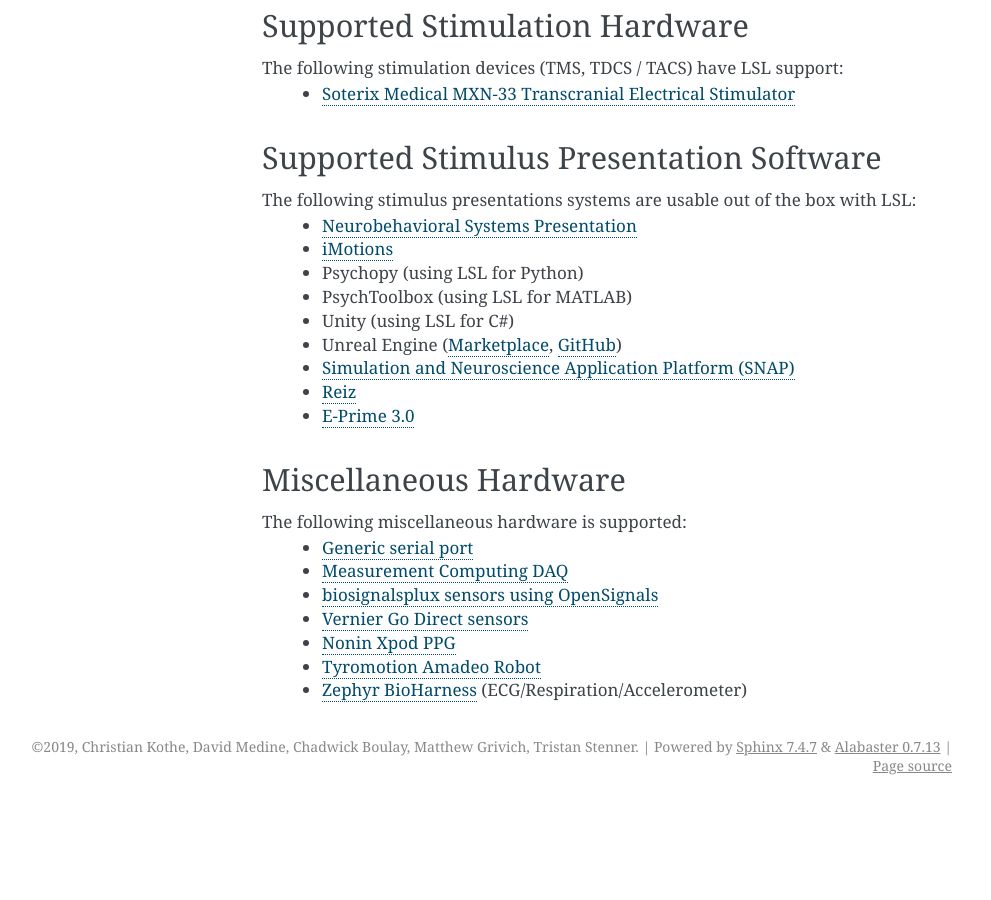
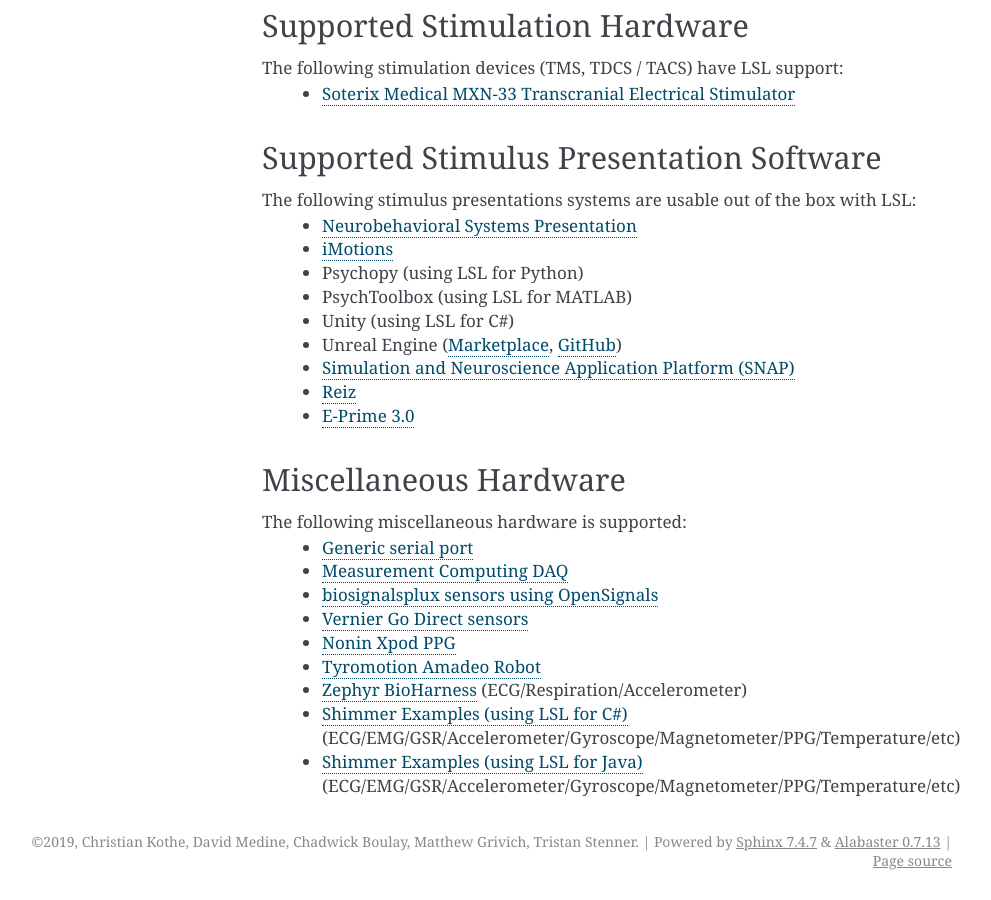
Before and after one commit to sccn/labstreaminglayer, a Sphinx documentation site: the page built from docs/info/supported_devices.rst, in a window 1280 px wide and 900 px high, scrolled down 3327 px. Shown: the whole window, without its empty margins (158-1149 px from the left). Built offline with Sphinx 7.4.7, drawn with Linux system fonts in a browser that asks for light colours; before the commit the page ends 4132 px from its top, so only the background shows below that.

Commit message:
Update supported_devices.rst
Update supported_devices.rst

```diff
--- a/docs/info/supported_devices.rst
+++ b/docs/info/supported_devices.rst
@@ -151,3 +151,5 @@
   * :lslrepo:`Nonin Xpod PPG  <nonin>`
   * `Tyromotion Amadeo Robot <https://github.com/pyreiz/ctrl-tyromotion>`__
   * `Zephyr BioHarness <https://github.com/labstreaminglayer/App-Zephyr>`__ (ECG/Respiration/Accelerometer)
+  * `Shimmer Examples (using LSL for C#) <https://github.com/ShimmerEngineering/liblsl-Csharp/tree/shimmer_dev/examples/SendData>`__ (ECG/EMG/GSR/Accelerometer/Gyroscope/Magnetometer/PPG/Temperature/etc)
+  * `Shimmer Examples (using LSL for Java) <https://github.com/ShimmerEngineering/liblsl-Java/tree/shimmer_dev/src/examples>`__ (ECG/EMG/GSR/Accelerometer/Gyroscope/Magnetometer/PPG/Temperature/etc)
```
